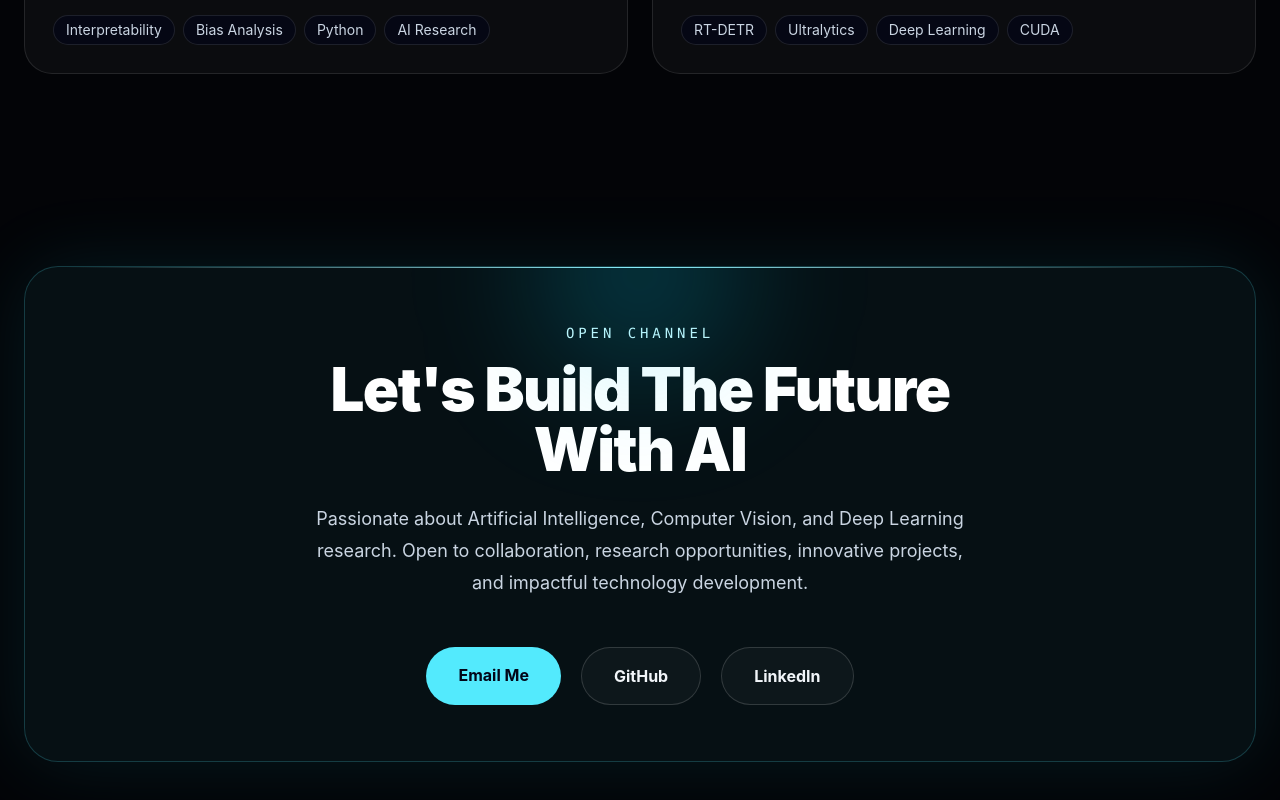
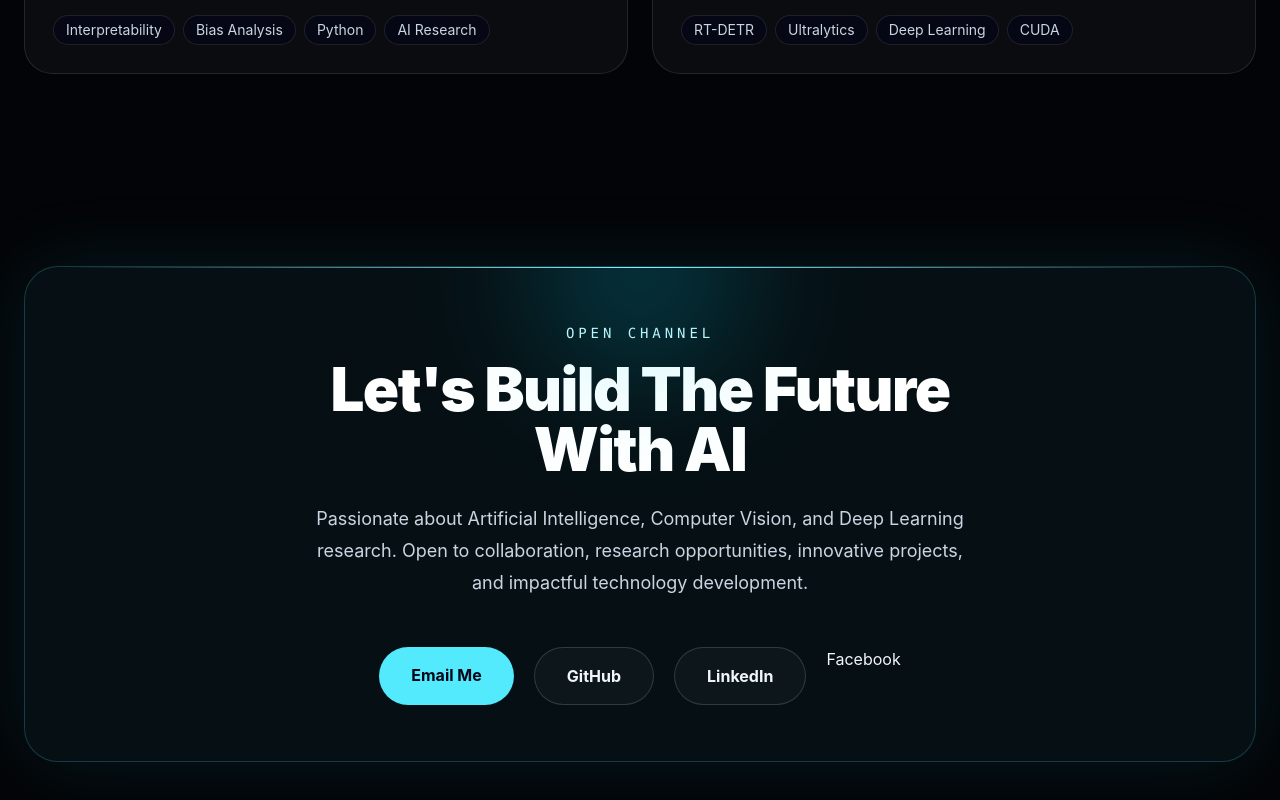
Before and after one commit to viperleon/rehnaf-portfolio, a React (Vite) app: page / in a window 1280 px wide. Shown: the part 2509-3309 px from the top of the page. Built offline with nearby package versions, Linux system fonts and the light colour scheme.

Commit message:
Removed Facebook button

```diff
--- a/src/App.jsx
+++ b/src/App.jsx
@@ -274,6 +274,15 @@ export default function Portfolio() {
         LinkedIn
       </a>
 
+
+      <a
+        href="https://facebook.com/yourprofile"
+        target="_blank"
+        rel="noopener noreferrer"
+      >
+        Facebook
+      </a>
+
     </div>
   </div>
 </section>
```
